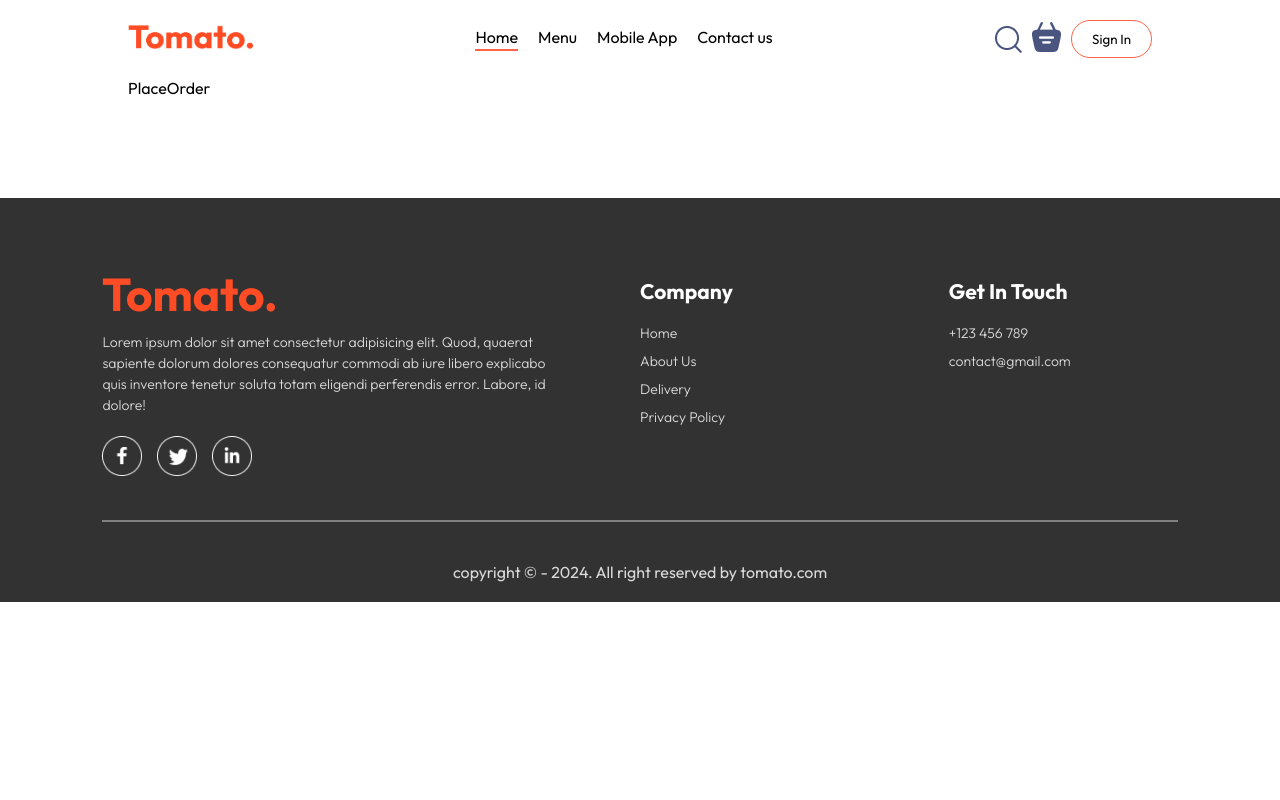
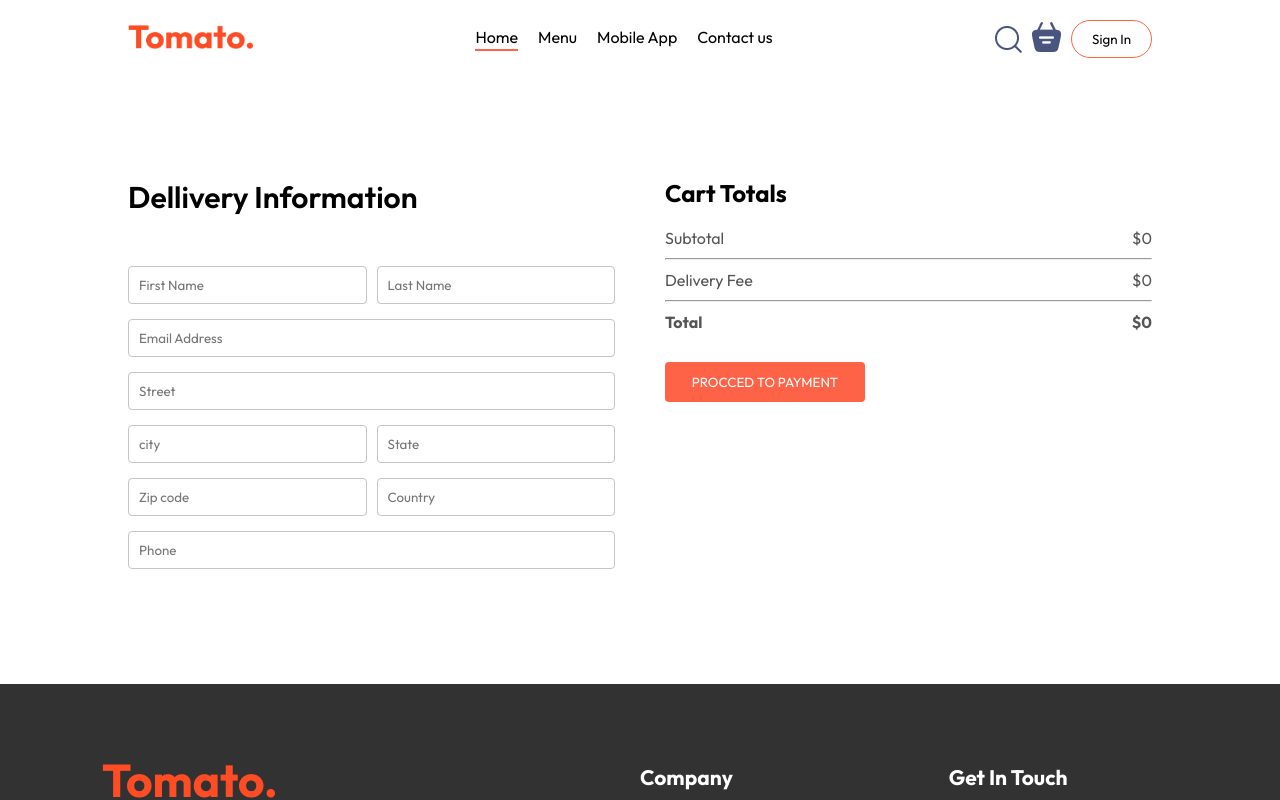
Before and after one commit to md-suhag/food-del, a React (Vite) app in the folder frontend/: page /order in a window 1280 px wide. Shown: the top 800 px of the page. Built offline with nearby package versions, Linux system fonts and the light colour scheme.

Commit message:
place-order page done

```diff
--- a/frontend/index.html
+++ b/frontend/index.html
@@ -2,7 +2,7 @@
 <html lang="en">
   <head>
     <meta charset="UTF-8" />
-    <link rel="icon" type="image/svg+xml" href="/vite.svg" />
+    <link rel="icon" type="image/svg+xml" href="./public/menu_1.png" />
     <meta name="viewport" content="width=device-width, initial-scale=1.0" />
     <title>Food Del</title>
   </head>
--- a/frontend/src/pages/Cart/Cart.jsx
+++ b/frontend/src/pages/Cart/Cart.jsx
@@ -2,10 +2,13 @@
 import "./Cart.css";
 
 import { StoreContext } from "../../context/StoreContext";
+import { useNavigate } from "react-router-dom";
 
 function Cart() {
   const { cartItems, food_list, removeFromCart, getTotalCartAmount } =
     useContext(StoreContext);
+  const navigate = useNavigate();
+
   return (
     <div className="cart">
       <div className="cart-items">
@@ -60,7 +63,9 @@
               </b>
             </div>
           </div>
-          <button>PROCCED TO CHECKOUT</button>
+          <button onClick={() => navigate("/order")}>
+            PROCCED TO CHECKOUT
+          </button>
         </div>
         <div className="cart-promocode">
           <div>
--- a/frontend/src/pages/PlaceOrder/PlaceOrder.css
+++ b/frontend/src/pages/PlaceOrder/PlaceOrder.css
@@ -0,0 +1,35 @@
+.place-order {
+  display: flex;
+  align-items: start;
+  justify-content: space-between;
+  gap: 50px;
+  margin-top: 100px;
+}
+.place-order-left {
+  width: 100%;
+  max-width: max(30%, 500px);
+}
+.place-order-left .title {
+  font-size: 30px;
+  font-weight: 600;
+  margin-bottom: 50px;
+}
+.place-order-left input {
+  margin-bottom: 15px;
+  width: 100%;
+  padding: 10px;
+  border: 1px solid #c5c5c5;
+  border-radius: 4px;
+  outline-color: tomato;
+}
+.place-order-left .multi-fields {
+  display: flex;
+  gap: 10px;
+}
+.place-order-right {
+  width: 100%;
+  max-width: max(40%, 500px);
+}
+.place-order .cart-total button {
+  margin-top: 10px;
+}
--- a/frontend/src/pages/PlaceOrder/PlaceOrder.jsx
+++ b/frontend/src/pages/PlaceOrder/PlaceOrder.jsx
@@ -1,8 +1,56 @@
-import React from "react";
+import React, { useContext } from "react";
 import "./PlaceOrder.css";
+import { StoreContext } from "../../context/StoreContext";
 
 function PlaceOrder() {
-  return <div>PlaceOrder</div>;
+  const { getTotalCartAmount } = useContext(StoreContext);
+  return (
+    <form className="place-order">
+      <div className="place-order-left">
+        <p className="title">Dellivery Information</p>
+        <div className="multi-fields">
+          <input type="text" placeholder="First Name" />
+          <input type="text" placeholder="Last Name" />
+        </div>
+        <input type="email" placeholder="Email Address" />
+        <input type="text" placeholder="Street" />
+
+        <div className="multi-fields">
+          <input type="text" placeholder="city" />
+          <input type="text" placeholder="State" />
+        </div>
+        <div className="multi-fields">
+          <input type="text" placeholder="Zip code" />
+          <input type="text" placeholder="Country" />
+        </div>
+        <input type="text" placeholder="Phone" />
+      </div>
+      <div className="place-order-right">
+        <div className="cart-total">
+          <h2>Cart Totals</h2>
+          <div>
+            <div className="cart-total-details">
+              <p>Subtotal</p>
+              <p>${getTotalCartAmount()}</p>
+            </div>
+            <hr />
+            <div className="cart-total-details">
+              <p>Delivery Fee</p>
+              <p>${getTotalCartAmount() === 0 ? 0 : 2}</p>
+            </div>
+            <hr />
+            <div className="cart-total-details">
+              <b>Total</b>
+              <b>
+                ${getTotalCartAmount() === 0 ? 0 : getTotalCartAmount() + 2}
+              </b>
+            </div>
+          </div>
+          <button>PROCCED TO PAYMENT</button>
+        </div>
+      </div>
+    </form>
+  );
 }
 
 export default PlaceOrder;
```
Also changed, not shown: frontend/public/menu_1.png (added).
